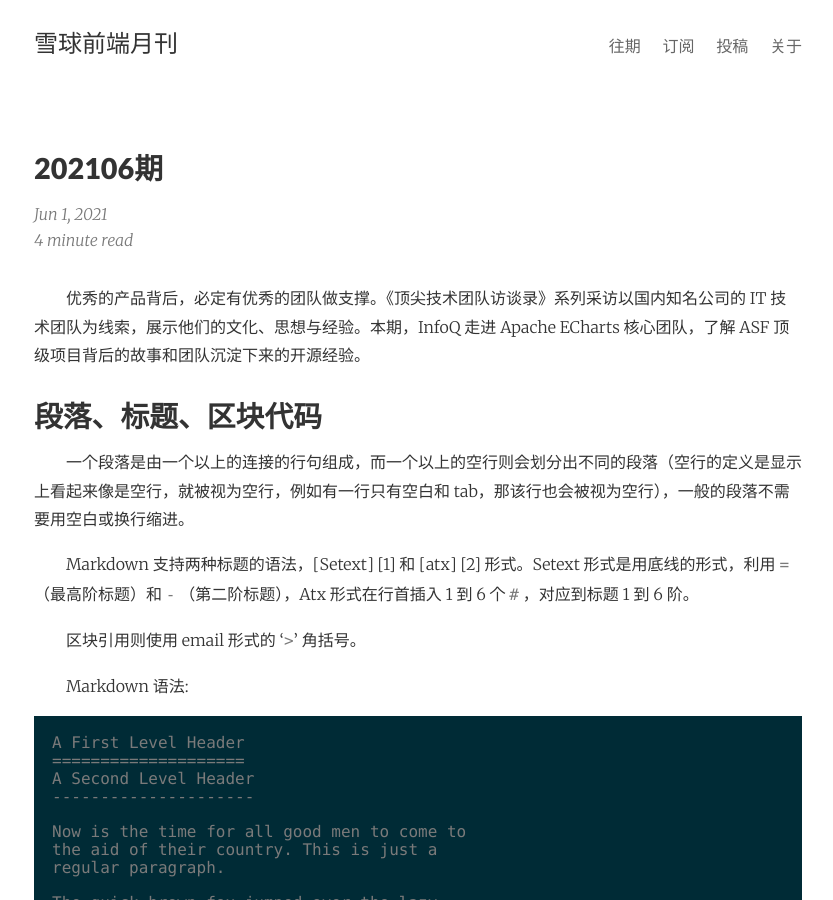
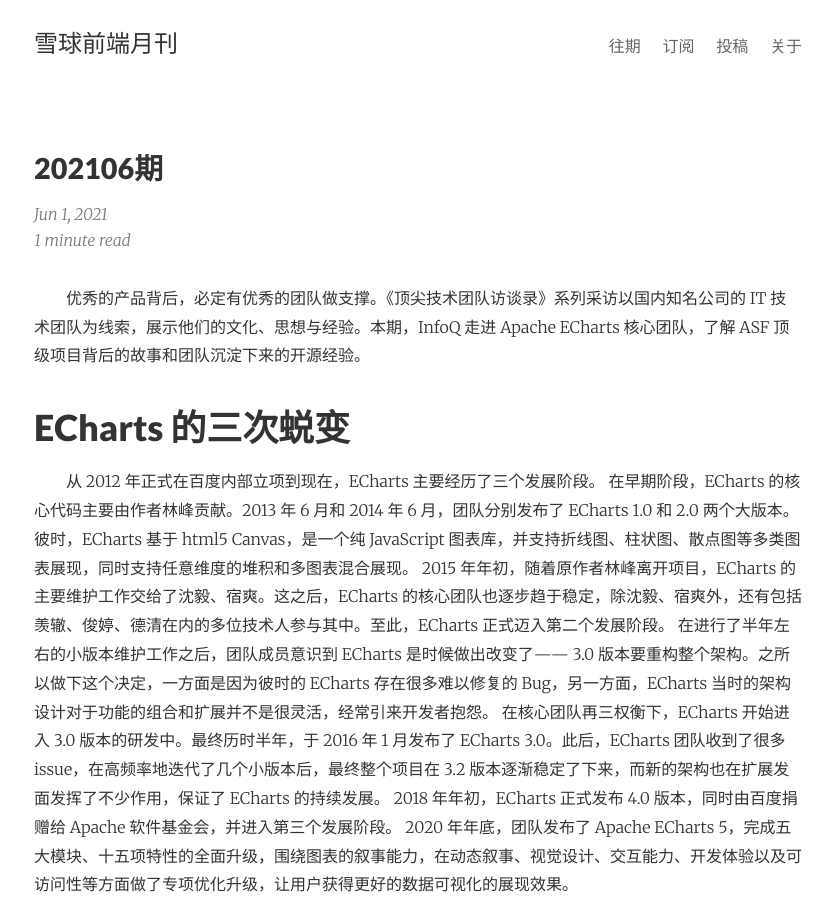
Before and after one commit to yoocky/monthly, a Jekyll site: the page built from _posts/2021-06-01-202106期.md, in a window 1280 px wide and 900 px high. Shown: the whole window, without its empty margins (222-1055 px from the left). Built offline with Jekyll 4.4.1, drawn with Linux system fonts in a browser that asks for light colours; some of the changed text lies outside the part shown.

Commit message:
feat(monthly): init

```diff
--- a/_posts/2021-06-01-202106期.md
+++ b/_posts/2021-06-01-202106期.md
@@ -8,227 +8,12 @@
 
 优秀的产品背后，必定有优秀的团队做支撑。《顶尖技术团队访谈录》系列采访以国内知名公司的 IT 技术团队为线索，展示他们的文化、思想与经验。本期，InfoQ 走进 Apache ECharts 核心团队，了解 ASF 顶级项目背后的故事和团队沉淀下来的开源经验。
 
-## 段落、标题、区块代码 ##
+### ECharts 的三次蜕变
 
-一个段落是由一个以上的连接的行句组成，而一个以上的空行则会划分出不同的段落（空行的定义是显示上看起来像是空行，就被视为空行，例如有一行只有空白和 tab，那该行也会被视为空行），一般的段落不需要用空白或换行缩进。
-
-Markdown 支持两种标题的语法，[Setext] [1] 和 [atx] [2] 形式。Setext 形式是用底线的形式，利用 `=` （最高阶标题）和 `-` （第二阶标题），Atx 形式在行首插入 1 到 6 个 `#` ，对应到标题 1 到 6 阶。
-
-区块引用则使用 email 形式的 '`>`' 角括号。
-
-Markdown 语法:
-
-	A First Level Header
-	====================
-	A Second Level Header
-	---------------------
-
-	Now is the time for all good men to come to
-	the aid of their country. This is just a
-	regular paragraph.
-
-	The quick brown fox jumped over the lazy
-	dog's back.
-	### Header 3
-
-	> This is a blockquote.
-	>
-	> This is the second paragraph in the blockquote.
-	>
-	> ## This is an H2 in a blockquote
-
-输出 HTML 为：
-
-	<h1>A First Level Header</h1>
-	<h2>A Second Level Header</h2>
-	<p>Now is the time for all good men to come to
-	the aid of their country. This is just a
-	regular paragraph.</p>
-	<p>The quick brown fox jumped over the lazy
-	dog's back.</p>
-	<h3>Header 3</h3>
-	<blockquote>
-	<p>This is a blockquote.</p>
-	<p>This is the second paragraph in the blockquote.</p>
-	<h2>This is an H2 in a blockquote</h2>
-	</blockquote>
-
-### 修辞和强调 ###
-
-Markdown 使用星号和底线来标记需要强调的区段。
-
-Markdown 语法:
-
-	Some of these words *are emphasized*.
-	Some of these words _are emphasized also_.
-	Use two asterisks for **strong emphasis**.
-	Or, if you prefer, __use two underscores instead__.
-
-输出 HTML 为:
-
-	<p>Some of these words <em>are emphasized</em>.
-	Some of these words <em>are emphasized also</em>.</p>
-	<p>Use two asterisks for <strong>strong emphasis</strong>.
-	Or, if you prefer, <strong>use two underscores instead</strong>.</p>
-
-## 列表 ##
-
-无序列表使用星号、加号和减号来做为列表的项目标记，这些符号是都可以使用的，使用星号：
-
-	* Candy.
-	* Gum.
-	* Booze.
-
-加号：
-
-	+ Candy.
-	+ Gum.
-	+ Booze.
-
-和减号
-
-	- Candy.
-	- Gum.
-	- Booze.
-
-都会输出 HTML 为：
-
-	<ul>
-	<li>Candy.</li>
-	<li>Gum.</li>
-	<li>Booze.</li>
-	</ul>
-
-有序的列表则是使用一般的数字接着一个英文句点作为项目标记：
-
-	1. Red
-	2. Green
-	3. Blue
-
-输出 HTML 为：
-
-	<ol>
-	<li>Red</li>
-	<li>Green</li>
-	<li>Blue</li>
-	</ol>
-
-如果你在项目之间插入空行，那项目的内容会用 `<p>` 包起来，你也可以在一个项目内放上多个段落，只要在它前面缩排 4 个空白或 1 个 tab 。
-
-	* A list item.
-
-		With multiple paragraphs.
-
-	* Another item in the list.
-
-输出 HTML 为：
-
-	<ul>
-	<li><p>A list item.</p>
-	<p>With multiple paragraphs.</p></li>
-	<li><p>Another item in the list.</p></li>
-	</ul>
-### 链接 ###
-
-Markdown 支援两种形式的链接语法： *行内* 和 *参考* 两种形式，两种都是使用角括号来把文字转成连结。
-
-行内形式是直接在后面用括号直接接上链接：
-
-	This is an [example link](http://example.com/).
-
-输出 HTML 为：
-
-	<p>This is an <a href="http://example.com/">
-	example link</a>.</p>
-
-你也可以选择性的加上 title 属性：
-
-	This is an [example link](http://example.com/ "With a Title").
-
-输出 HTML 为：
-
-	<p>This is an <a href="http://example.com/" title="With a Title">
-	example link</a>.</p>
-
-参考形式的链接让你可以为链接定一个名称，之后你可以在文件的其他地方定义该链接的内容：
-
-	I get 10 times more traffic from [Google][1] than from
-	[Yahoo][2] or [MSN][3].
-
-	[1]: http://google.com/ "Google"
-	[2]: http://search.yahoo.com/ "Yahoo Search"
-	[3]: http://search.msn.com/ "MSN Search"
-
-输出 HTML 为：
-
-	<p>I get 10 times more traffic from <a href="http://google.com/"
-	title="Google">Google</a> than from <a href="http://search.yahoo.com/"
-	title="Yahoo Search">Yahoo</a> or <a href="http://search.msn.com/"
-	title="MSN Search">MSN</a>.</p>
-
-title 属性是选择性的，链接名称可以用字母、数字和空格，但是不分大小写：
-
-	I start my morning with a cup of coffee and
-	[The New York Times][NY Times].
-
-	[ny times]: http://www.nytimes.com/
-
-输出 HTML 为：
-
-	<p>I start my morning with a cup of coffee and
-	<a href="http://www.nytimes.com/">The New York Times</a>.</p>
-
-
-### 图片 ###
-
-图片的语法和链接很像。
-
-行内形式（title 是选择性的）：
-
-	![alt text](/path/to/img.jpg "Title")
-
-参考形式：
-
-	![alt text][id]
-
-	[id]: /path/to/img.jpg "Title"
-
-上面两种方法都会输出 HTML 为：
-
-	<img src="/path/to/img.jpg" alt="alt text" title="Title" />
-
-### 代码 ###
-在一般的段落文字中，你可以使用反引号 `` ` `` 来标记代码区段，区段内的 `&`、`<` 和 `>` 都会被自动的转换成 HTML 实体，这项特性让你可以很容易的在代码区段内插入 HTML 码：
-
-	I strongly recommend against using any `<blink>` tags.
-
-	I wish SmartyPants used named entities like `&mdash;`
-	instead of decimal-encoded entites like `&#8212;`.
-
-输出 HTML 为：
-
-	<p>I strongly recommend against using any
-	<code>&lt;blink&gt;</code> tags.</p>
-	<p>I wish SmartyPants used named entities like
-	<code>&amp;mdash;</code> instead of decimal-encoded
-	entites like <code>&amp;#8212;</code>.</p>
-
-如果要建立一个已经格式化好的代码区块，只要每行都缩进 4 个空格或是一个 tab 就可以了，而 `&`、`<` 和 `>` 也一样会自动转成 HTML 实体。
-
-Markdown 语法:
-
-	If you want your page to validate under XHTML 1.0 Strict,
-	you've got to put paragraph tags in your blockquotes:
-
-	<blockquote>
-	<p>For example.</p>
-	</blockquote>
-
-输出 HTML 为：
-
-	<p>If you want your page to validate under XHTML 1.0 Strict,
-	you've got to put paragraph tags in your blockquotes:</p>
-	<pre><code>&lt;blockquote&gt;
-	&lt;p&gt;For example.&lt;/p&gt;
-	&lt;/blockquote&gt;
-	</code></pre>
+从 2012 年正式在百度内部立项到现在，ECharts 主要经历了三个发展阶段。
+在早期阶段，ECharts 的核心代码主要由作者林峰贡献。2013 年 6 月和 2014 年 6 月，团队分别发布了 ECharts 1.0 和 2.0 两个大版本。彼时，ECharts 基于 html5 Canvas，是一个纯 JavaScript 图表库，并支持折线图、柱状图、散点图等多类图表展现，同时支持任意维度的堆积和多图表混合展现。
+2015 年年初，随着原作者林峰离开项目，ECharts 的主要维护工作交给了沈毅、宿爽。这之后，ECharts 的核心团队也逐步趋于稳定，除沈毅、宿爽外，还有包括羡辙、俊婷、德清在内的多位技术人参与其中。至此，ECharts 正式迈入第二个发展阶段。
+在进行了半年左右的小版本维护工作之后，团队成员意识到 ECharts 是时候做出改变了—— 3.0 版本要重构整个架构。之所以做下这个决定，一方面是因为彼时的 ECharts 存在很多难以修复的 Bug，另一方面，ECharts 当时的架构设计对于功能的组合和扩展并不是很灵活，经常引来开发者抱怨。
+在核心团队再三权衡下，ECharts 开始进入 3.0 版本的研发中。最终历时半年，于 2016 年 1 月发布了 ECharts 3.0。此后，ECharts 团队收到了很多 issue，在高频率地迭代了几个小版本后，最终整个项目在 3.2 版本逐渐稳定了下来，而新的架构也在扩展发面发挥了不少作用，保证了 ECharts 的持续发展。
+2018 年年初，ECharts 正式发布 4.0 版本，同时由百度捐赠给 Apache 软件基金会，并进入第三个发展阶段。
+2020 年年底，团队发布了 Apache ECharts 5，完成五大模块、十五项特性的全面升级，围绕图表的叙事能力，在动态叙事、视觉设计、交互能力、开发体验以及可访问性等方面做了专项优化升级，让用户获得更好的数据可视化的展现效果。
```
